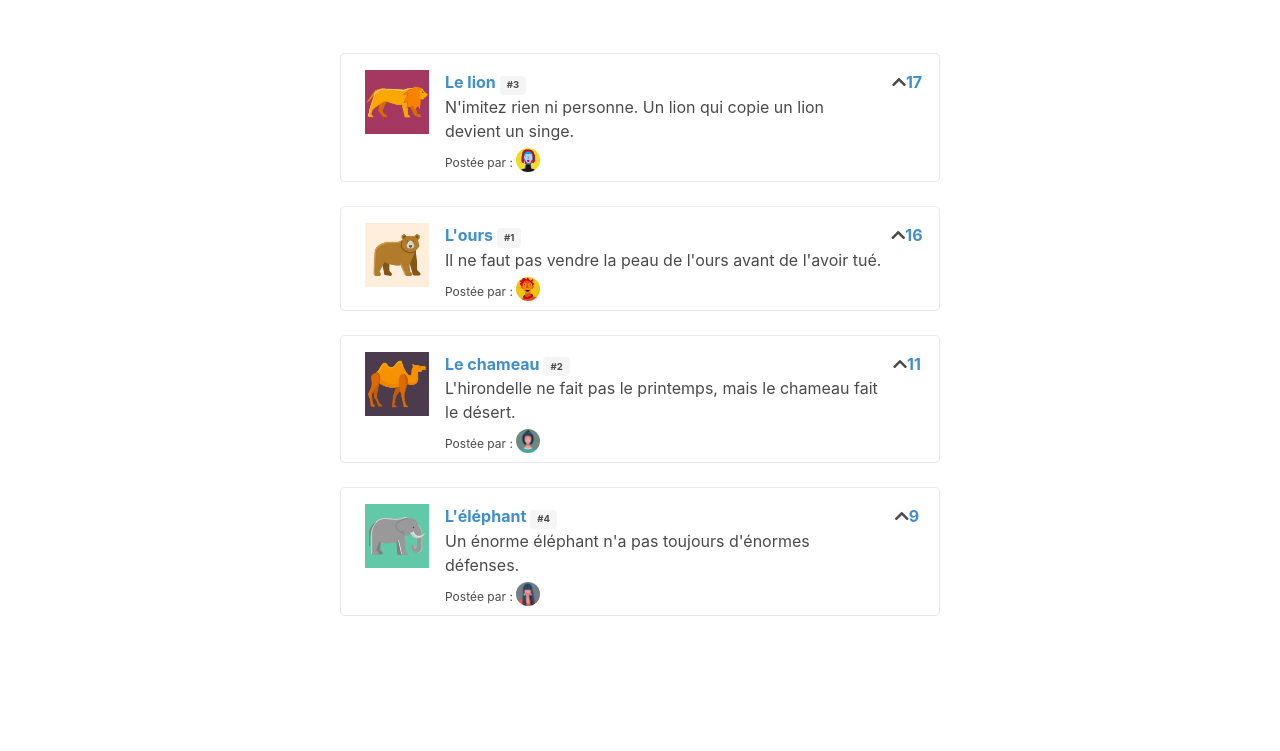
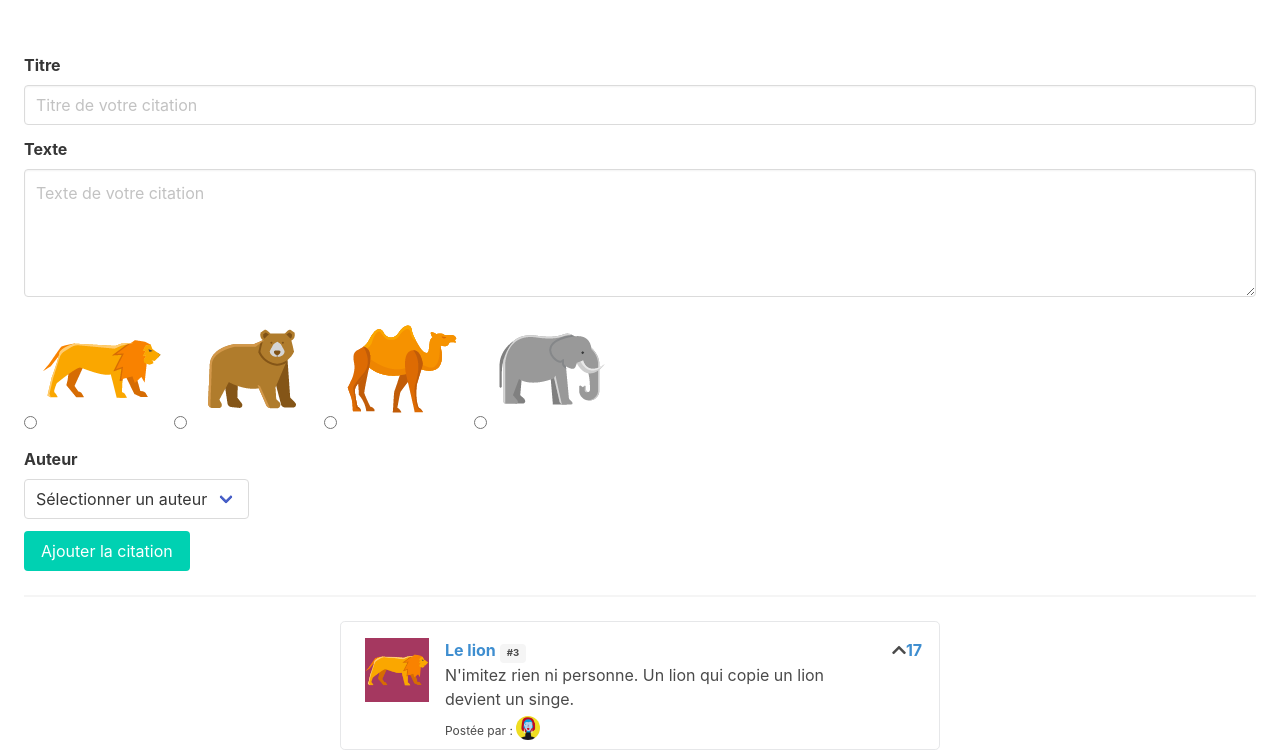
Before and after one commit to fallinov/B072-SFA-EXE-Top-Citations, a plain HTML site: page B72-SOL05-Top-Citations-Composants/index.html in a window 1280 px wide. Shown: the part 71-822 px from the top of the page. Before the commit the page ends 800 px from the top, so only its background shows below. Drawn offline with nearby package versions, Linux system fonts and the light colour scheme.

Commit message:
ajout solution version composants

```diff
--- a/B72-SOL05-Top-Citations-Composants/index.html
+++ b/B72-SOL05-Top-Citations-Composants/index.html
@@ -18,6 +18,62 @@
   <h1 class="title has-text-centered dividing-header">Top Citations</h1>
 
   <div class="section">
+    <div>
+      <div class="field">
+        <label class="label">Titre</label>
+        <div class="control">
+          <input class="input" type="text"
+                 placeholder="Titre de votre citation">
+        </div>
+      </div>
+
+      <div class="field">
+        <label class="label">Texte</label>
+        <div class="control">
+          <textarea class="textarea"
+                    placeholder="Texte de votre citation"></textarea>
+        </div>
+      </div>
+
+      <div class="field">
+        <div class="control">
+          <label class="radio">
+            <input type="radio" name="image">
+            <img src="./img/animaux/Lion.png">
+          </label>
+          <label class="radio">
+            <input type="radio" name="image">
+            <img src="./img/animaux/Ours.png">
+          </label>
+          <label class="radio">
+            <input type="radio" name="image">
+            <img src="./img/animaux/Chameau.png">
+          </label>
+          <label class="radio">
+            <input type="radio" name="image">
+            <img src="./img/animaux/Elephant.png">
+          </label>
+        </div>
+      </div>
+
+      <div class="field">
+        <label class="label">Auteur</label>
+        <div class="control">
+          <div class="select">
+            <select>
+              <option>Sélectionner un auteur</option>
+              <option>With options</option>
+            </select>
+          </div>
+        </div>
+      </div>
+
+
+      <button class="button is-primary">Ajouter la citation</button>
+
+      <hr>
+
+    </div>
     <!-- Exemple de code HTML pour un article -->
     <article v-for="citation in triParVotes"
              :key="citation.id"
```
Also changed, not shown: 1 other file.
